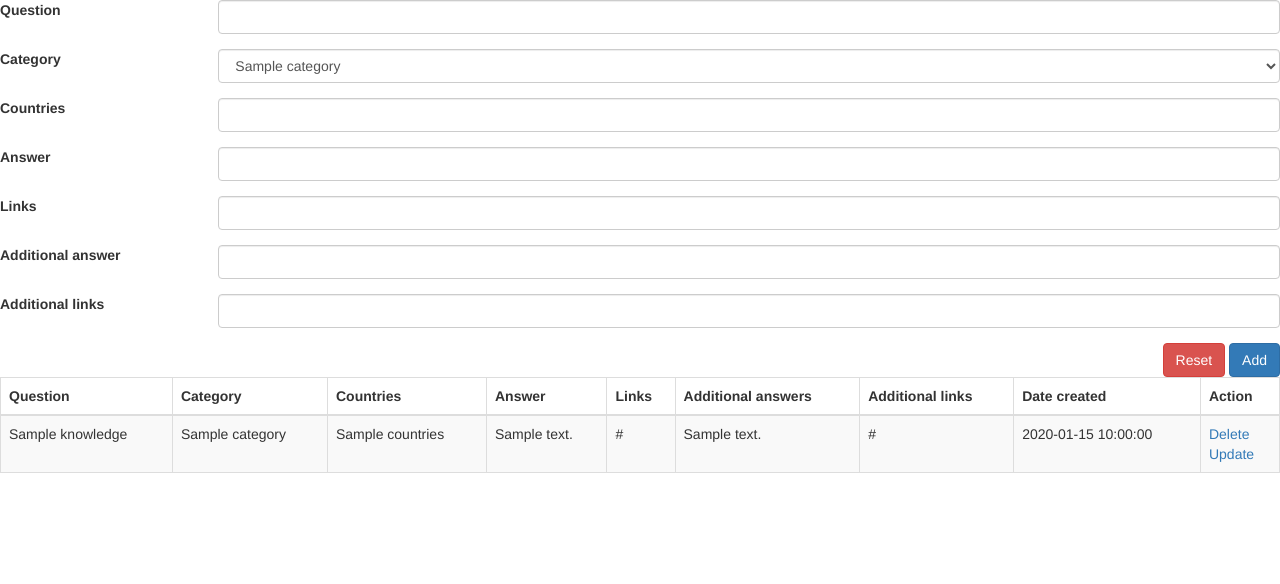
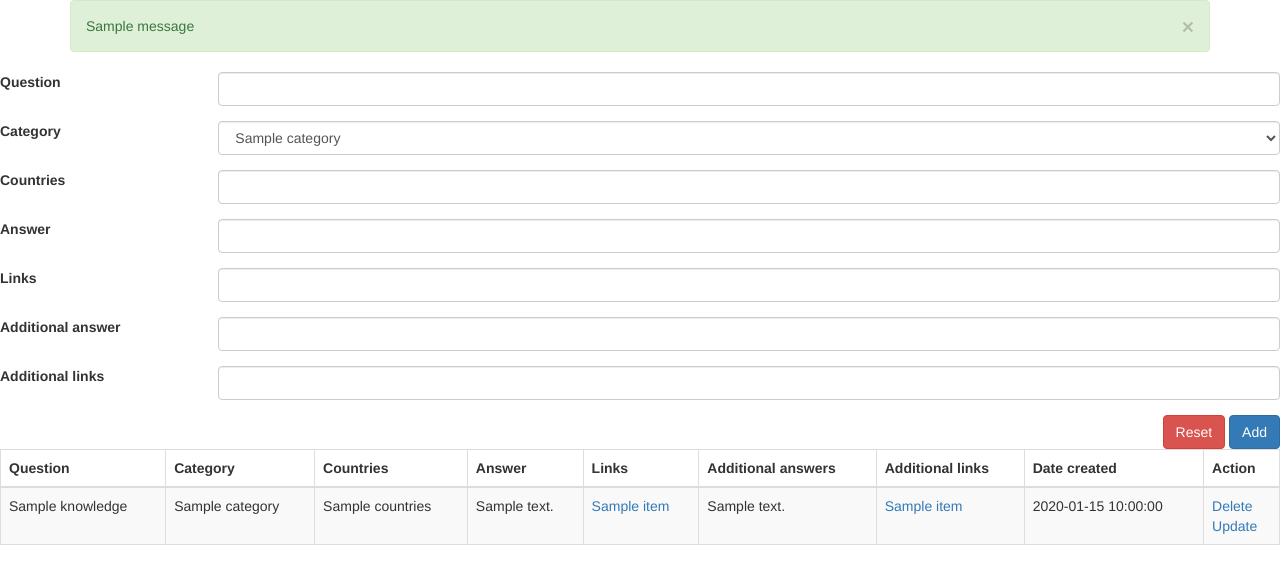
Before and after one commit to danemesis/covid19knowledgebase, a Flask app: template project/dbmanager/templates/dbmanager/index.html in a window 1280 px wide. Shown: the top 584 px of the page. Run offline with Flask 2, Linux system fonts and the light colour scheme; the template is opened without the code that fills it: values that come from a table or form of the project are taken from there, most other values are stand-ins (such as "Sample title", 1, 10 or a date in 2020); one stand-in notice (Sample message) is shown; some libraries are stand-ins or nearby versions.

Commit message:
Form fixed Fixed form for links and additional links

```diff
--- a/project/dbmanager/templates/dbmanager/index.html
+++ b/project/dbmanager/templates/dbmanager/index.html
@@ -3,7 +3,19 @@
 {% block title %}COVID-19 | Knowledgebase{% endblock %}
 
 {% block content  %}
-<form method="POST" action="{{url_for('dbmanager.add')}}" class="d-flex flex-column justify-content-center m-5">
+{% with messages = get_flashed_messages() %}
+{% if messages %}
+<div class="container">
+    <div class="alert alert-success">
+    {% for message in messages %}
+    <button type="button" class="close" data-dismiss="alert">&times;</button>
+        {{message}}
+    </div>
+    {% endfor %}
+</div>
+{% endif %}
+{% endwith %}
+<form method="POST" action="{{url_for('dbmanager.add')}}" class="d-flex flex-column justify-content-center m-5 was-validated" >
     {{knowledge_form.hidden_tag()}}
     <div class="form-group row">
         <label class="col-sm-2 col-form-label" for="question">Question</label>
@@ -50,7 +62,8 @@
                     class="form-control"
                     type="text"
                     name="answer"
-                    id="answer"/>
+                    id="answer"
+                    required/>
         </div>
     </div>
 
@@ -100,7 +113,7 @@
 </form>
 
 <table class="table table-striped table-bordered table-hover table-responsive">
-    <thead class="thead-light">
+    <thead class="thead-dark text-center">
     <tr>
         <th scope="col">Question</th>
         <th scope="col">Category</th>
@@ -120,9 +133,25 @@
         <td>{{ knowledge.category }}</td>
         <td>{{ knowledge.countries }}</td>
         <td>{{ knowledge.answer }}</td>
-        <td>{{ knowledge.links }}</td>
+        <td>
+            {% for item in knowledge.splitedLinks %}
+            {% if item|length > 20 %}
+            <a href="{{ item }}"> {{ item[:20] + '...' }}</a>
+            {% else %}
+            <a href="{{ item }}"> {{ item }}</a>
+            {% endif %}
+            {% endfor %}
+        </td>
         <td>{{ knowledge.additional_answers }}</td>
-        <td>{{ knowledge.additional_links }}</td>
+        <td>
+            {% for item in knowledge.splitedAdditionalLinks %}
+            {% if item|length > 20 %}
+            <a href="{{ item }}"> {{ item[:20] + '...' }}</a>
+            {% else %}
+            <a href="{{ item }}"> {{ item }}</a>
+            {% endif %}
+            {% endfor %}
+        </td>
         <td>{{ knowledge.date_created }}</td>
         <td>
             <a href="{{url_for('dbmanager.delete', id=knowledge.id)}}">Delete</a>
--- a/project/dbmanager/views.py
+++ b/project/dbmanager/views.py
@@ -17,6 +17,9 @@
 @token_required
 def index():
     all_data = knowledgeManager.get_all_data()
+    for item in all_data:
+        item['splitedLinks'] = item['links'].split(';')
+        item['splitedAdditionalLinks'] = item['additional_links'].split(';')
     categories = knowledgeManager.get_meta_categories()
     knowledge_form = KnowledgeForm()
 
```
Also changed, not shown: templates/base.html (+1 -9 lines), project/db/knowledge.db.
